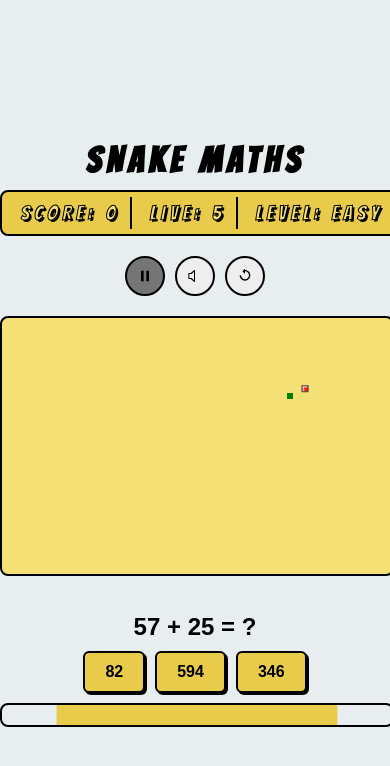
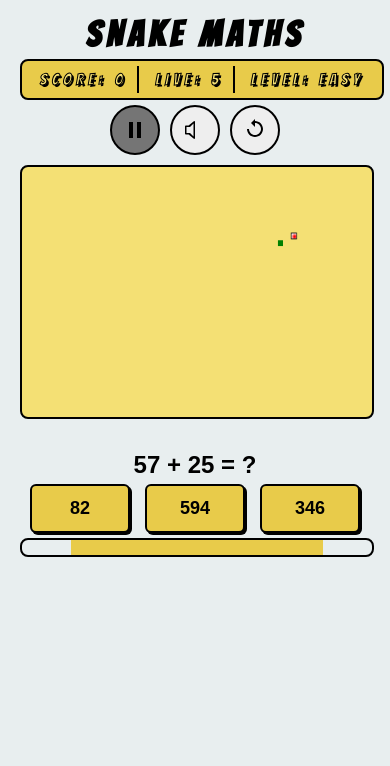
Before and after one commit to Abdussalam-popsy/Snake-Maths, a plain HTML site: page index.html in a window 390 px wide. Both pictures are taken after a click on the button "Start Game". Drawn offline with Linux system fonts and the light colour scheme.

Commit message:
Update styles for mobile experience

```diff
--- a/styles.css
+++ b/styles.css
@@ -64,7 +64,6 @@ body {
     width: fit-content;
     margin: auto;
 }
-
 
 .control-section {
     padding: 5px 10px;
@@ -220,21 +219,101 @@ button:hover {
     #start-screen, #game-over-screen {
         width: 100%;
         padding: 15px;
+        box-sizing: border-box;
+        position: absolute;
+        top: 50%;
+        left: 50%;
+        transform: translate(-50%, -50%); /* Center the start screen vertically and horizontally */
+        max-height: 80vh;
+        overflow-y: auto;
     }
-    #game-canvas {
+
+    #game-screen {
         width: 100%;
-        height: auto;
+        box-sizing: border-box;
+        padding: 10px 0;
+        display: flex;
+        flex-direction: column;
+        align-items: center;
+        height: 100%;
+        max-height: 850px;
+        overflow-y: auto; /* Enable scrolling if content exceeds viewport */
     }
-    #timer-bar {
-        width: 100%;
+
+    #game-title {
+        font-size: 36px;
+        margin: 5px 0;
     }
+
+    #start-screen h1, #game-over-screen h1 {
+        font-size: 36px;
+        margin: 5px 0;
+    }
+
+    #game-controls {
+        width: calc(100% - 40px); /* 20px margin on both sides */
+        margin: 5px 20px;
+        justify-content: space-around;
+    }
+
+    .control-section span {
+        font-size: 16px; /* Reduced for better spacing */
+    }
+
     #control-buttons {
+        flex-direction: row; /* Align horizontally on mobile */
         justify-content: center;
         gap: 10px;
+        margin: 5px 0;
     }
-    #game-controls {
-        width: 100%;
-        justify-content: space-around;
+
+    button {
+        padding: 12px 25px;
+        font-size: 20px;
+    }
+
+    #pause-button, #audio-toggle, #restart-button {
+        padding: 10px;
+        width: 50px;
+        height: 50px;
+    }
+
+    #game-canvas {
+        width: calc(100% - 40px); /* 20px margin on both sides */
+        height: 250px; /* Reduced height to fit within 850px */
+        margin: 5px 20px;
+    }
+
+    #question-area {
+        margin-top: 5px;
+        position: relative; /* Ensure proper stacking */
+    }
+
+    #question {
+        font-size: 24px;
+        margin-bottom: 5px;
+    }
+
+    #multiple-choice {
+        flex-direction: row; /* Align horizontally on mobile */
+        justify-content: center;
+        gap: 15px; /* Increased gap for thumb-friendliness */
+        margin: 5px 0;
+        flex-wrap: wrap; /* Allow wrapping if buttons don't fit */
+    }
+
+    .choice {
+        padding: 12px 25px;
+        font-size: 18px;
+        width: 100px; /* Reduced width for horizontal alignment */
+        text-align: center;
+    }
+
+    #timer-bar {
+        width: calc(100% - 40px); /* 20px margin on both sides */
+        margin: 5px 20px;
+        height: 15px;
+        position: relative; /* Revert to original relative positioning */
     }
 }
 
```
